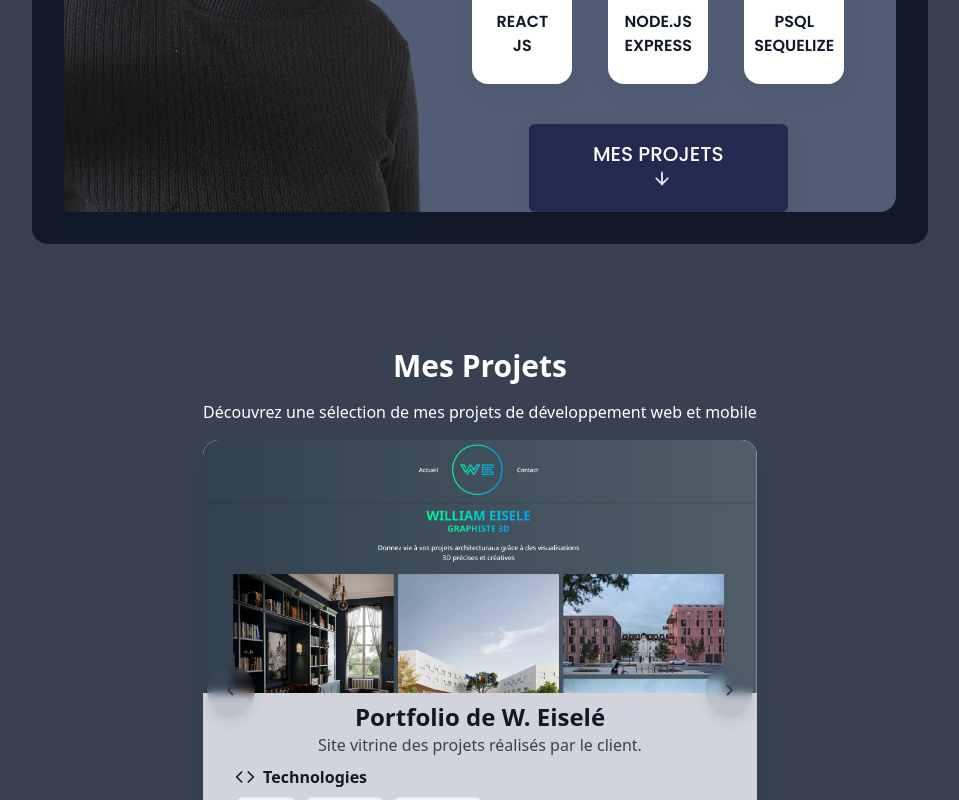
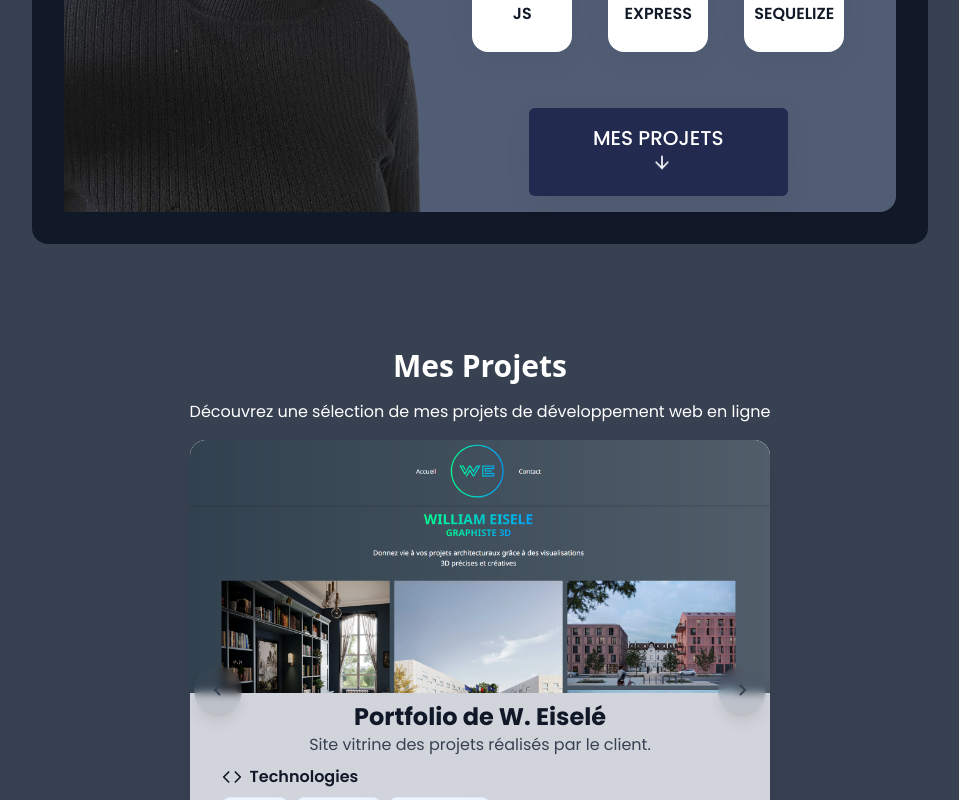
Before and after one commit to EmmanuelleEisele/Portfolio_Emmanuelle_E, a React (Vite) app: page / in a window 1280 px wide. Shown: the part 1200-2000 px from the top of the page, without its empty margins (160-1119 px from the left). Built offline with nearby package versions, Linux system fonts and the light colour scheme; a web font is replaced by a local one.

Commit message:
fix style in responsive

```diff
--- a/index.html
+++ b/index.html
@@ -11,7 +11,7 @@
     <title>Vite + React</title>
   </head>
   <body>
-    <div id="root"></div>
+    <div id="root" class="bg-gray-700"></div>
     <script type="module" src="/src/main.jsx"></script>
   </body>
 </html>
--- a/src/components/Carousel.jsx
+++ b/src/components/Carousel.jsx
@@ -25,10 +25,10 @@ export default function Carousel() {
   };
 
   return (
-    <section className="max-w-6xl mx-auto">
+    <section className="max-w-6xl mx-auto font-['Poppins']">
       <div className="text-center mb-4">
         <p className="text-white max-w-2xl mx-auto ">
-          Découvrez une sélection de mes projets de développement web et mobile
+          Découvrez une sélection de mes projets de développement web en ligne
         </p>
       </div>
 
--- a/src/pages/homepage.jsx
+++ b/src/pages/homepage.jsx
@@ -71,7 +71,7 @@ export default function Home() {
                     </div>
                   </div>
                   <button
-                    className="mb-4 hover:rounded-[40%_60%_30%_70%/60%_30%_70%_40%] transition-all ease-in-out duration-[500ms] px-16 py-4 bg-[rgb(34,42,79)] rounded-md shadow-[0px_7px_30px_0px_rgba(0,0,0,0.05)]   text-white text-xl font-medium font-['Poppins'] uppercase m-4 md:m-0 "
+                    className="hover:rounded-[40%_60%_30%_70%/60%_30%_70%_40%] transition-all ease-in-out duration-[500ms] px-16 py-4 bg-[rgb(34,42,79)] rounded-md shadow-[0px_7px_30px_0px_rgba(0,0,0,0.05)]   text-white text-xl font-medium font-['Poppins'] uppercase m-4  "
                     onClick={scrollToProjects}
                   >
                     Mes projets
```
